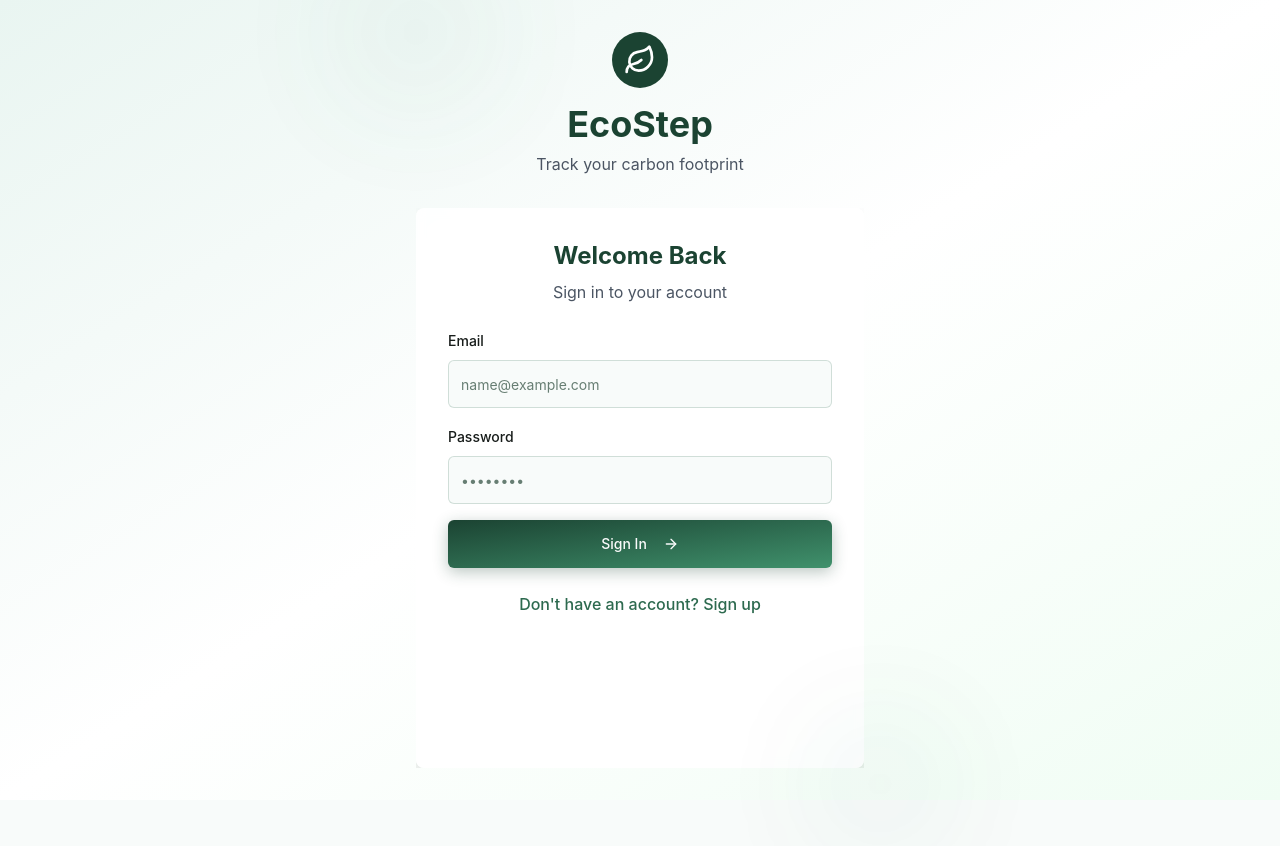
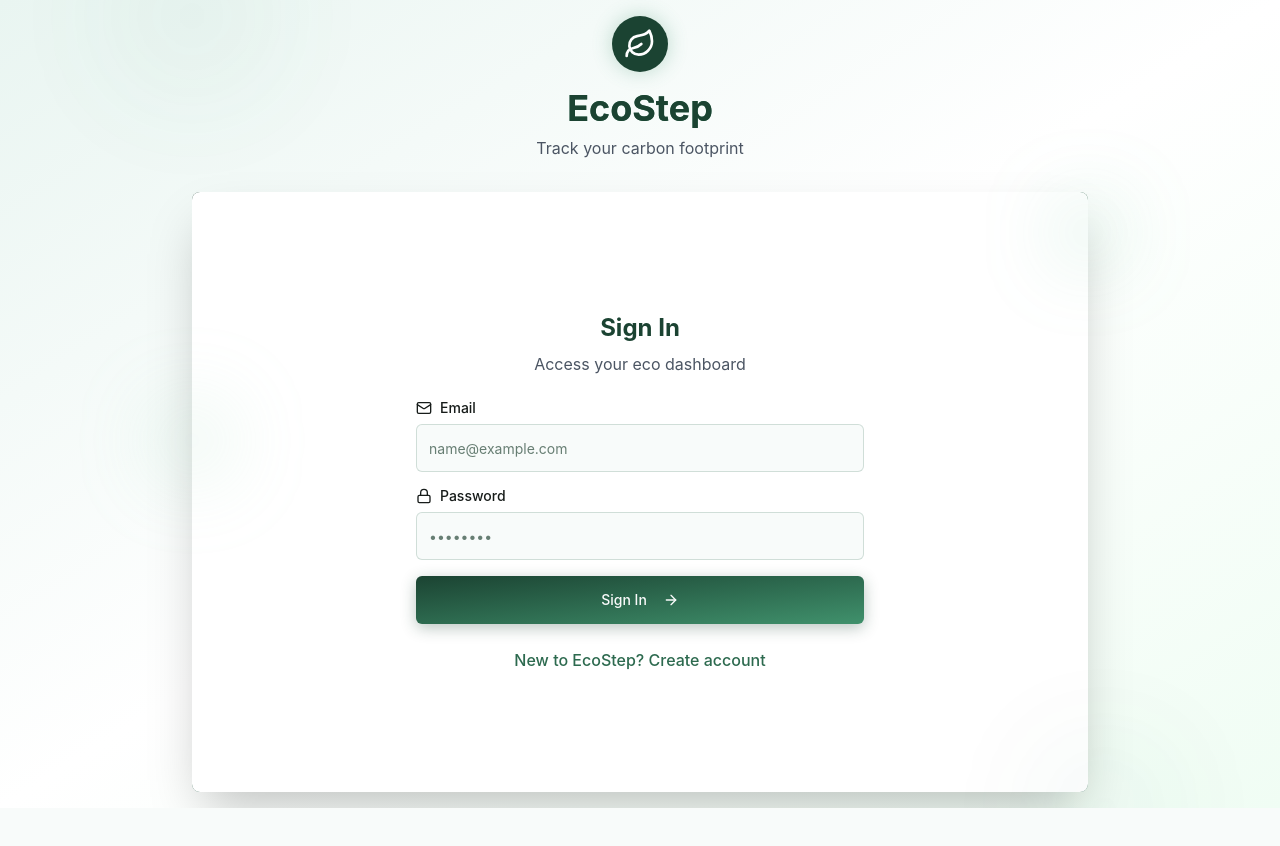
Before and after one commit to kruhi7533/eco-footprint-hero, a React (Vite) app: page /login in a window 1280 px wide. After the commit the page ends 808 px from the top, so only its background shows below. Built offline with nearby package versions, Linux system fonts and the light colour scheme.

Commit message:
feat: Implement sliding login/signup pages
This commit implements a sliding login and signup page using the `SlidingAuth` component. The `Login.tsx` and `Register.tsx` pages were updated to use this component.

```diff
--- a/src/components/SlidingAuth.tsx
+++ b/src/components/SlidingAuth.tsx
@@ -7,7 +7,7 @@ import { Input } from "@/components/ui/input";
 import { Label } from "@/components/ui/label";
 import { useAuth } from "@/contexts/AuthContext";
 import { toast } from "sonner";
-import { Leaf, ArrowRight, ArrowLeft } from "lucide-react";
+import { Leaf, ArrowRight, ArrowLeft, User, Mail, Lock } from "lucide-react";
 
 const SlidingAuth = () => {
   const [isSignUp, setIsSignUp] = useState(false);
@@ -50,62 +50,130 @@ const SlidingAuth = () => {
   };
 
   return (
-    <div className="min-h-screen flex items-center justify-center bg-gradient-to-br from-ecoLight via-white to-green-50 p-4">
-      <div className="w-full max-w-md relative">
+    <div className="min-h-screen flex items-center justify-center bg-gradient-to-br from-ecoLight via-white to-green-50 p-4 overflow-hidden">
+      <div className="w-full max-w-4xl relative">
         {/* Logo and Brand */}
         <div className="text-center mb-8 animate-fade-in">
           <div className="flex items-center justify-center mb-4">
-            <div className="p-3 bg-ecoPrimary rounded-full">
+            <div className="p-3 bg-ecoPrimary rounded-full shadow-glow">
               <Leaf className="h-8 w-8 text-white" />
             </div>
           </div>
-          <h1 className="text-4xl font-bold text-ecoPrimary mb-2">EcoStep</h1>
+          <h1 className="text-4xl font-bold text-ecoPrimary mb-2 gradient-text">EcoStep</h1>
           <p className="text-gray-600">
             {isSignUp ? "Join the movement for a greener future" : "Track your carbon footprint"}
           </p>
         </div>
 
         {/* Sliding Card Container */}
-        <div className="relative overflow-hidden">
-          <Card className="shadow-2xl border-0 bg-white/90 backdrop-blur-sm">
+        <div className="relative">
+          <Card className="shadow-2xl border-0 bg-white/90 backdrop-blur-sm overflow-hidden">
             <CardContent className="p-0">
-              {/* Sliding Forms Container */}
+              {/* Background sliding panels */}
+              <div className="relative h-[600px]">
+                {/* Login Background Panel */}
                 <div
-                className={`flex transition-transform duration-500 ease-in-out ${
-                  isSignUp ? "-translate-x-full" : "translate-x-0"
+                  className={`absolute inset-0 bg-gradient-to-br from-ecoPrimary to-ecoSecondary transition-transform duration-700 ease-in-out ${
+                    isSignUp ? "translate-x-full" : "translate-x-0"
+                  }`}
+                >
+                  <div className="flex items-center justify-center h-full text-white p-8">
+                    <div className="text-center max-w-md">
+                      <h3 className="text-3xl font-bold mb-4">Welcome Back!</h3>
+                      <p className="text-white/90 mb-6">
+                        Continue your eco-journey and track your carbon footprint reduction.
+                      </p>
+                      <div className="space-y-3 text-sm text-white/80">
+                        <div className="flex items-center justify-center">
+                          <Leaf className="w-4 h-4 mr-2" />
+                          Track daily emissions
+                        </div>
+                        <div className="flex items-center justify-center">
+                          <Leaf className="w-4 h-4 mr-2" />
+                          View progress reports
+                        </div>
+                        <div className="flex items-center justify-center">
+                          <Leaf className="w-4 h-4 mr-2" />
+                          Earn eco points
+                        </div>
+                      </div>
+                    </div>
+                  </div>
+                </div>
+
+                {/* Signup Background Panel */}
+                <div
+                  className={`absolute inset-0 bg-gradient-to-br from-ecoAccent to-ecoForest transition-transform duration-700 ease-in-out ${
+                    isSignUp ? "translate-x-0" : "-translate-x-full"
+                  }`}
+                >
+                  <div className="flex items-center justify-center h-full text-white p-8">
+                    <div className="text-center max-w-md">
+                      <h3 className="text-3xl font-bold mb-4">Start Your Journey!</h3>
+                      <p className="text-white/90 mb-6">
+                        Join thousands of users making a positive impact on the environment.
+                      </p>
+                      <div className="space-y-3 text-sm text-white/80">
+                        <div className="flex items-center justify-center">
+                          <Leaf className="w-4 h-4 mr-2" />
+                          Monitor your carbon footprint
+                        </div>
+                        <div className="flex items-center justify-center">
+                          <Leaf className="w-4 h-4 mr-2" />
+                          Get personalized tips
+                        </div>
+                        <div className="flex items-center justify-center">
+                          <Leaf className="w-4 h-4 mr-2" />
+                          Make a difference
+                        </div>
+                      </div>
+                    </div>
+                  </div>
+                </div>
+
+                {/* Forms Container */}
+                <div
+                  className={`relative z-10 flex transition-transform duration-700 ease-in-out h-full ${
+                    isSignUp ? "-translate-x-1/2" : "translate-x-0"
                   }`}
                   style={{ width: "200%" }}
                 >
                   {/* Login Form */}
-                <div className="w-1/2 p-8">
-                  <div className="space-y-6">
+                  <div className="w-1/2 bg-white p-8 flex items-center">
+                    <div className="w-full max-w-md mx-auto space-y-6">
                       <div className="text-center">
-                      <h2 className="text-2xl font-bold text-ecoPrimary">Welcome Back</h2>
-                      <p className="text-gray-600 mt-2">Sign in to your account</p>
+                        <h2 className="text-2xl font-bold text-ecoPrimary">Sign In</h2>
+                        <p className="text-gray-600 mt-2">Access your eco dashboard</p>
                       </div>
 
                       <form onSubmit={handleSubmit} className="space-y-4">
                         <div className="space-y-2">
-                        <Label htmlFor="login-email">Email</Label>
+                          <Label htmlFor="login-email" className="flex items-center">
+                            <Mail className="w-4 h-4 mr-2" />
+                            Email
+                          </Label>
                           <Input
                             id="login-email"
                             type="email"
                             placeholder="name@example.com"
                             value={email}
                             onChange={(e) => setEmail(e.target.value)}
-                          className="h-12 border-ecoSecondary/20 focus:border-ecoSecondary"
+                            className="h-12 border-ecoSecondary/20 focus:border-ecoSecondary transition-all duration-200"
                             required
                           />
                         </div>
                         <div className="space-y-2">
-                        <Label htmlFor="login-password">Password</Label>
+                          <Label htmlFor="login-password" className="flex items-center">
+                            <Lock className="w-4 h-4 mr-2" />
+                            Password
+                          </Label>
                           <Input
                             id="login-password"
                             type="password"
                             placeholder="••••••••"
                             value={password}
                             onChange={(e) => setPassword(e.target.value)}
-                          className="h-12 border-ecoSecondary/20 focus:border-ecoSecondary"
+                            className="h-12 border-ecoSecondary/20 focus:border-ecoSecondary transition-all duration-200"
                             required
                           />
                         </div>
@@ -123,56 +191,65 @@ const SlidingAuth = () => {
                       <div className="text-center">
                         <button
                           onClick={toggleMode}
-                        className="text-ecoSecondary hover:text-ecoPrimary font-medium transition-colors"
+                          className="text-ecoSecondary hover:text-ecoPrimary font-medium transition-colors underline-animated"
                         >
-                        Don't have an account? Sign up
+                          New to EcoStep? Create account
                         </button>
                       </div>
                     </div>
                   </div>
 
                   {/* Sign Up Form */}
-                <div className="w-1/2 p-8">
-                  <div className="space-y-6">
+                  <div className="w-1/2 bg-white p-8 flex items-center">
+                    <div className="w-full max-w-md mx-auto space-y-6">
                       <div className="text-center">
                         <h2 className="text-2xl font-bold text-ecoPrimary">Create Account</h2>
-                      <p className="text-gray-600 mt-2">Start your eco journey today</p>
+                        <p className="text-gray-600 mt-2">Start your sustainability journey</p>
                       </div>
 
                       <form onSubmit={handleSubmit} className="space-y-4">
                         <div className="space-y-2">
-                        <Label htmlFor="signup-name">Full Name</Label>
+                          <Label htmlFor="signup-name" className="flex items-center">
+                            <User className="w-4 h-4 mr-2" />
+                            Full Name
+                          </Label>
                           <Input
                             id="signup-name"
                             type="text"
                             placeholder="John Doe"
                             value={name}
                             onChange={(e) => setName(e.target.value)}
-                          className="h-12 border-ecoSecondary/20 focus:border-ecoSecondary"
+                            className="h-12 border-ecoSecondary/20 focus:border-ecoSecondary transition-all duration-200"
                             required
                           />
                         </div>
                         <div className="space-y-2">
-                        <Label htmlFor="signup-email">Email</Label>
+                          <Label htmlFor="signup-email" className="flex items-center">
+                            <Mail className="w-4 h-4 mr-2" />
+                            Email
+                          </Label>
                           <Input
                             id="signup-email"
                             type="email"
                             placeholder="name@example.com"
                             value={email}
                             onChange={(e) => setEmail(e.target.value)}
-                          className="h-12 border-ecoSecondary/20 focus:border-ecoSecondary"
+                            className="h-12 border-ecoSecondary/20 focus:border-ecoSecondary transition-all duration-200"
                             required
                           />
                         </div>
                         <div className="space-y-2">
-                        <Label htmlFor="signup-password">Password</Label>
+                          <Label htmlFor="signup-password" className="flex items-center">
+                            <Lock className="w-4 h-4 mr-2" />
+                            Password
+                          </Label>
                           <Input
                             id="signup-password"
                             type="password"
                             placeholder="••••••••"
                             value={password}
                             onChange={(e) => setPassword(e.target.value)}
-                          className="h-12 border-ecoSecondary/20 focus:border-ecoSecondary"
+                            className="h-12 border-ecoSecondary/20 focus:border-ecoSecondary transition-all duration-200"
                             minLength={6}
                             required
                           />
@@ -192,11 +269,12 @@ const SlidingAuth = () => {
                       <div className="text-center">
                         <button
                           onClick={toggleMode}
-                        className="text-ecoSecondary hover:text-ecoPrimary font-medium transition-colors"
+                          className="text-ecoSecondary hover:text-ecoPrimary font-medium transition-colors underline-animated flex items-center justify-center"
                         >
-                        <ArrowLeft className="mr-2 h-4 w-4 inline" />
+                          <ArrowLeft className="mr-2 h-4 w-4" />
                           Already have an account? Sign in
                         </button>
+                      </div>
                     </div>
                   </div>
                 </div>
@@ -208,6 +286,8 @@ const SlidingAuth = () => {
         {/* Decorative Elements */}
         <div className="absolute -top-20 -left-20 w-40 h-40 bg-ecoAccent/10 rounded-full blur-3xl animate-pulse-glow"></div>
         <div className="absolute -bottom-20 -right-20 w-32 h-32 bg-ecoSecondary/10 rounded-full blur-3xl animate-pulse-glow"></div>
+        <div className="absolute top-1/2 -left-10 w-20 h-20 bg-ecoMint/20 rounded-full blur-2xl animate-float"></div>
+        <div className="absolute top-1/4 -right-8 w-16 h-16 bg-ecoForest/20 rounded-full blur-2xl animate-float" style={{ animationDelay: '1s' }}></div>
       </div>
     </div>
   );
```
Lines whose indentation alone changed are shown as unchanged.
